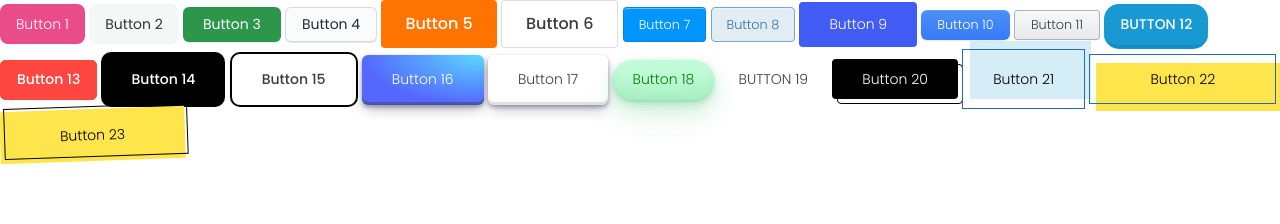
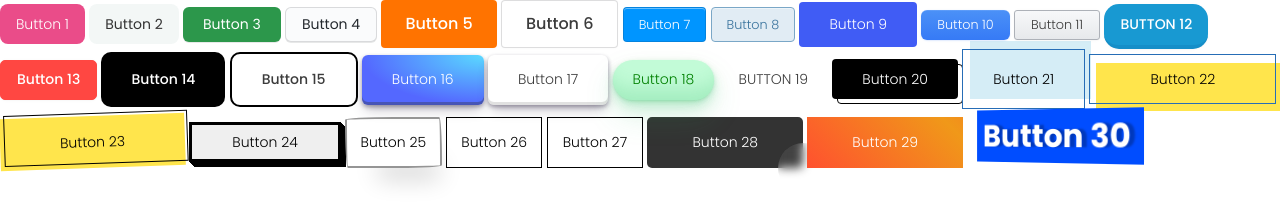
Before and after one commit to flaatpixels/css-buttons, a plain HTML site: page index.html in a window 1280 px wide. Drawn offline with Linux system fonts and the light colour scheme.

Commit message:
feat: Add 3 more buttons

```diff
--- a/index.html
+++ b/index.html
@@ -31,5 +31,20 @@
     <button class="button button-21">Button 21</button>
     <button class="button button-22">Button 22</button>
     <button class="button button-23">Button 23</button>
+    <button class="button button-24">Button 24</button>
+    <button class="button button-25">Button 25</button>
+    <button class="button button-26">
+        Button 26
+        <div class="button-26__inside">
+            <span class="button-26__alttext">Alternate Text</span>
+        </div>
+    </button>
+    <button class="button button-27">
+        <span>Button 27</span>
+        <span>Alternate Text</span>
+    </button>
+    <button class="button button-28">Button 28</button>
+    <button class="button button-29">Button 29</button>
+    <button class="button button-30">Button 30</button>
 </body>
 </html>
--- a/styles.css
+++ b/styles.css
@@ -577,3 +577,315 @@ body {
     bottom: 2px;
     left: 2px;
 }
+
+.button-24 {
+    position: relative;
+
+    height: 40px;
+    padding: 0px 40px;
+
+    color: #000;
+    background-color: #efefef;
+    border: 3px solid black;
+    box-shadow: 1px 1px 0px 0px,
+                2px 2px 0px 0px,
+                3px 3px 0px 0px,
+                4px 4px 0px 0px,
+                5px 5px 0px 0px;
+
+    font-size: .875rem;
+    font-weight: 300;
+    line-height: 26px;
+}
+
+.button-25 {
+    position: relative;
+
+    height: 51px;
+    width: 96.5px;
+
+    color: #000;
+
+    box-shadow: rgba(0, 0, 0, .2) 15px 28px 25px -18px;
+
+    border-width: 2px;
+    border-style: solid;
+    border-color: #959595;
+    border-bottom-left-radius: 15px 255px;
+    border-bottom-right-radius: 225px 15px;
+    border-top-left-radius: 255px 15px;
+    border-top-right-radius: 15px 225px;
+
+    font-size: .875rem;
+    font-weight: 300;
+    line-height: 26px;
+
+    transition: all 235ms ease-in-out;
+}
+
+.button-25:hover {
+    box-shadow: rgba(0, 0, 0, .3) 2px 8px 8px -5px;
+    transform: translate3d(0, 2px, 0);
+}
+
+.button-26 {
+    position: relative;
+
+    height: 51px;
+    width: 96.5px;
+    overflow: hidden;
+
+    color: #000;
+
+    border: 1px solid black;
+
+    font-size: .875rem;
+    font-weight: 300;
+    line-height: 26px;
+
+    transition: all 2ms ease-in-out;
+}
+
+.button-26__inside {
+    position: absolute;
+    top: 100%;
+    left: 0;
+
+    display: flex;
+    align-items: center;
+    justify-content: center;
+
+    width: 100%;
+    height: 100%;
+
+    background: black;
+    color: white;
+
+    font-size: 10px;
+
+    transition: all 235ms ease-in-out;
+}
+
+.button-26:hover .button-26__inside {
+    top: 0;
+}
+
+.button-27 {
+    position: relative;
+
+    height: 51px;
+    width: 96.5px;
+    overflow: hidden;
+
+    color: #000;
+
+    border: 1px solid black;
+
+    font-size: .875rem;
+    font-weight: 300;
+    line-height: 26px;
+
+    transition: all 2ms ease-in-out;
+}
+
+.button-27::after {
+    content: '';
+
+    position: absolute;
+    left: 0;
+    bottom: -50%;
+
+    transform: skewY(9.3deg) scaleY(0);
+    transform-origin: bottom center;
+
+    width: 100%;
+    height: 100%;
+
+    background: black;
+
+    transition: transform 600ms cubic-bezier(0.48, 0, 0.12, 1);
+}
+
+.button-27 span:nth-child(2) {
+    position: absolute;
+    top: 100%;
+    left: 50%;
+
+    width: 100%;
+    z-index: 100;
+
+    font-size: 11px;
+
+    transform: translateX(-50%);
+    transition: all 500ms cubic-bezier(0.48, 0, 0.12, 1);
+}
+
+.button-27:hover:after {
+    transform-origin: bottom center;
+    transform: skewY(9.3deg) scaleY(2);
+}
+
+.button-27:hover span:nth-child(2) {
+    color: white;
+    top: 50%;
+    transform: translateX(-50%) translateY(-50%);
+    transition: all 900ms cubic-bezier(0.48, 0, 0.12, 1);
+
+}
+
+.button-28 {
+    position: relative;
+    height: 52px;
+    padding: 0px 45px;
+
+    height: 51px;
+
+
+    color: white;
+
+    font-size: .875rem;
+    font-weight: 300;
+    line-height: 26px;
+
+    transition: all 2ms ease-in-out;
+}
+
+.button-28::before {
+    content: '';
+    display: block;
+
+    position: absolute;
+    right: -25px;
+    bottom: -25px;
+
+    width: 50px;
+    height: 50px;
+    z-index: -888;
+
+    border-radius: 50%;
+    background-color: #ffffff15;
+
+    backdrop-filter: blur(5px);
+
+    transition: all .4s;
+}
+
+.button-28::after {
+    content: '';
+
+    position: absolute;
+    top: 0;
+    left: 0;
+
+    display: block;
+
+
+    width: 100%;
+    height: 100%;
+
+    background-color: #333;
+    border-radius: 5px;
+
+    z-index: -999;
+    transition: all .4s;
+}
+
+.button-28:hover::before {
+    width: 100%;
+    height: 100%;
+
+    border-radius: 4px;
+
+    right: 0;
+    bottom: 0;
+
+}
+
+.button-28:hover::after {
+    transform: scale(1.1) translateY(10px);
+}
+
+.button-29 {
+    position: relative;
+    height: 52px;
+    padding: 0px 45px;
+
+    height: 51px;
+
+    background: linear-gradient(45deg, #FF512F 0%, #F09819  51%, #FF512F  100%);
+    background-size: 200% auto;
+
+    color: white;
+
+    font-size: .875rem;
+    font-weight: 300;
+    line-height: 26px;
+
+    transition: all .5s;
+}
+
+.button-29:hover {
+    background-position: right center;
+}
+
+/*
+.button-30 {
+    position: relative;
+    height: 52px;
+    padding: 0px 45px;
+
+    height: 51px;
+
+    background: linear-gradient(90deg, #0000 33%, #fff5, #0000 67%) var(--_p,100%)/300% no-repeat,
+    #004dff;
+
+    color: white;
+
+    font-size: .875rem;
+    font-weight: 300;
+    line-height: 26px;
+
+    transition: all .2s;
+}
+
+.button-30:hover {
+    background-position: right center;
+}
+*/
+
+
+.button-30 {
+  --c: #fff;
+  background: linear-gradient(90deg, #0000 33%, #fff5, #0000 67%) var(--_p,100%)/300% no-repeat,
+  #004dff;
+
+  /* background color */
+  color: #0000;
+  border: none;
+  transform: perspective(500px) rotateY(calc(20deg*var(--_i,-1)));
+  text-shadow: calc(var(--_i,-1)* 0.08em) -.01em 0   var(--c),
+    calc(var(--_i,-1)*-0.08em)  .01em 2px #0004;
+  outline-offset: .1em;
+  transition: 0.9s;
+}
+
+.button-30:hover,
+.button-30:focus-visible {
+  --_p: 0%;
+  --_i: 1;
+}
+
+.button-30:active {
+  text-shadow: none;
+  color: var(--c);
+  box-shadow: inset 0 0 9e9q #0005;
+  transition: 0s;
+}
+
+.button-30 {
+  font-weight: bold;
+  font-size: 2rem;
+  margin: 0;
+  cursor: pointer;
+  padding: .1em .3em;
+}
```
